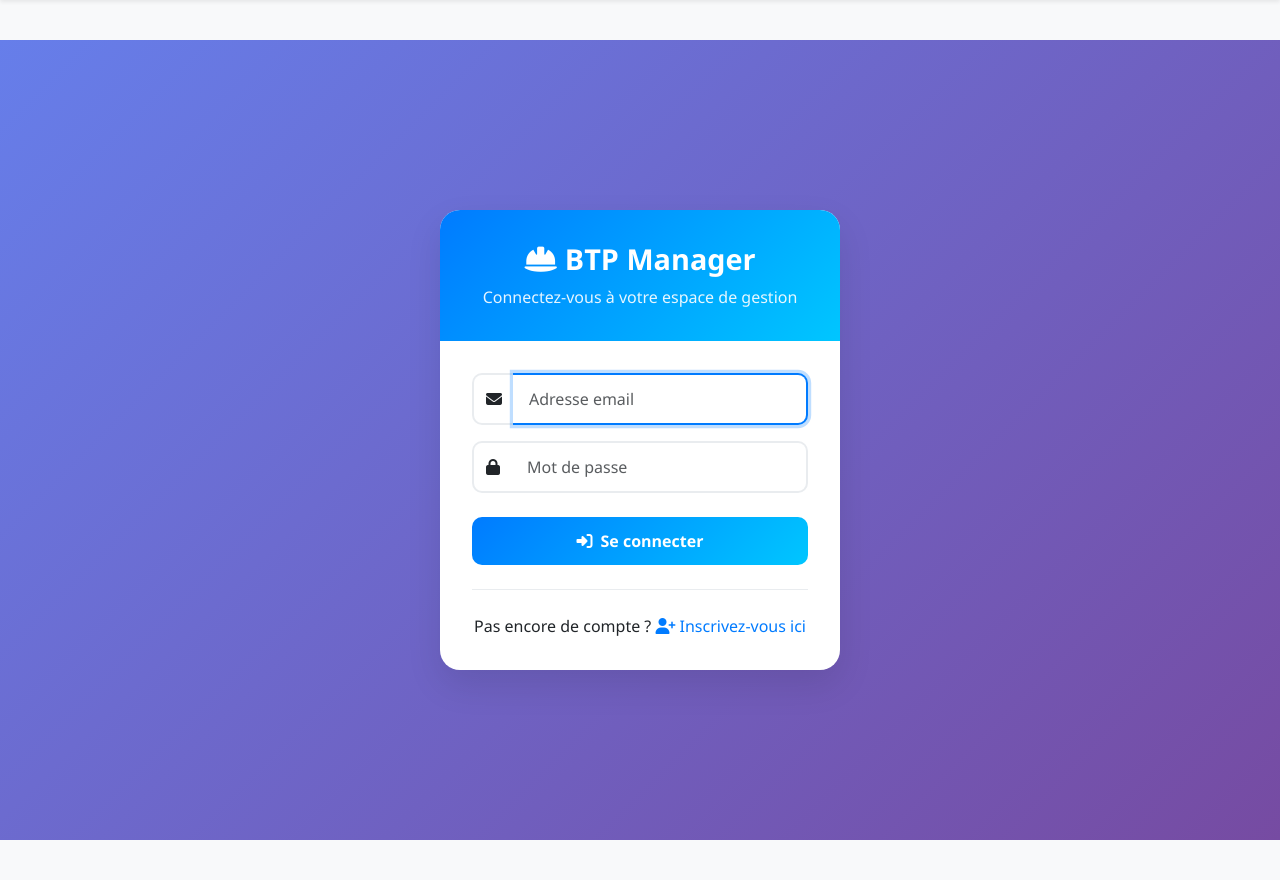
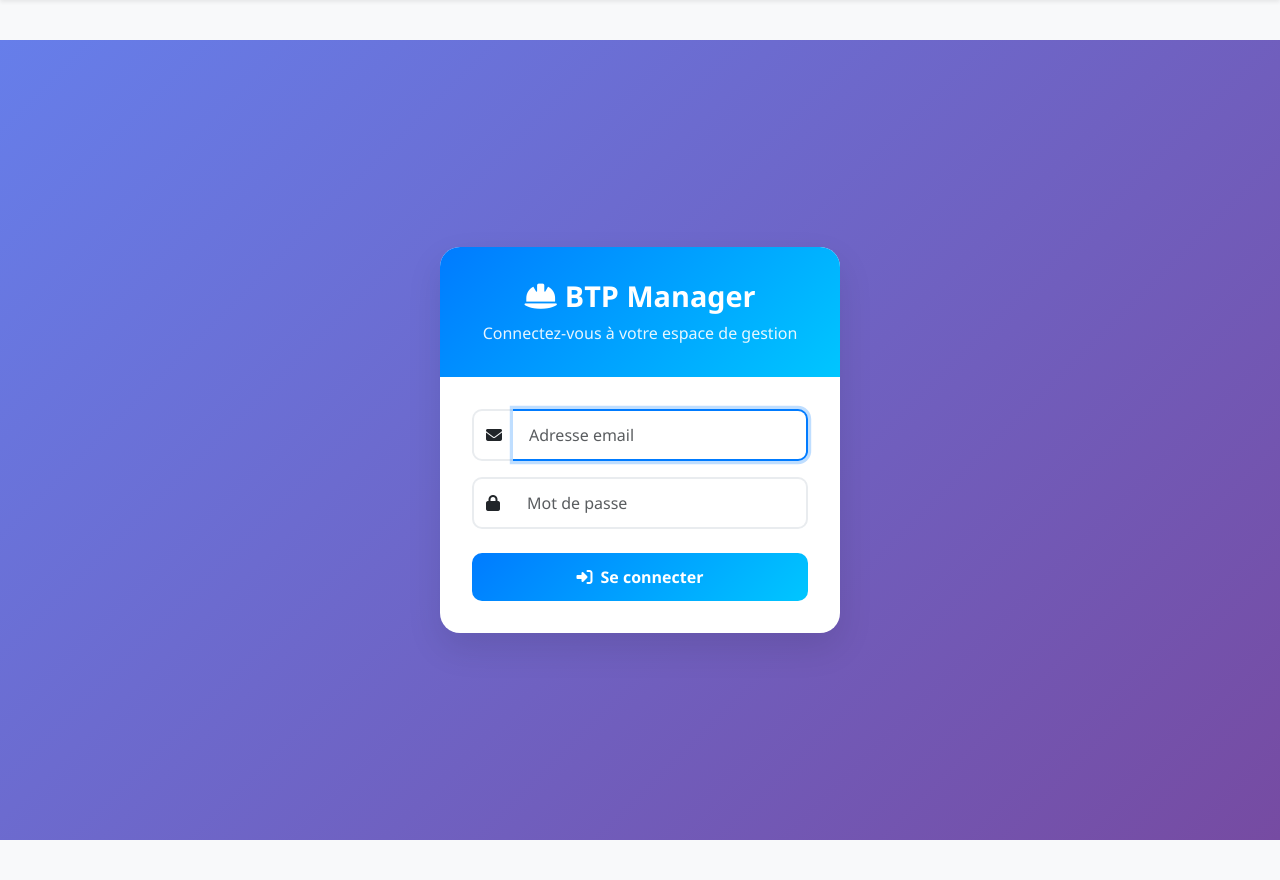
Before and after one commit to sofiane7878/EdifisPro, a Symfony app: template templates/security/login.html.twig in a window 1280 px wide. Shown: the part 56-936 px from the top of the page. Run offline with Twig, Linux system fonts and the light colour scheme; the template is opened without the code that fills it, so the values that code supplies are empty; some libraries are stand-ins or nearby versions.

Commit message:
feat: ajout des templates Twig (base, affectation, chantier, equipe, etc.)

```diff
--- a/templates/base.html.twig
+++ b/templates/base.html.twig
@@ -104,7 +104,8 @@
     <!-- Messages Flash - Conteneur centré -->
     <div class="container mt-3">
         {% for label, messages in app.flashes %}
-            <div class="alert alert-{{ label }} alert-dismissible fade show" role="alert">
+            {% set alertClass = 'alert-' ~ (label == 'error' ? 'danger' : label) %}
+            <div class="alert {{ alertClass }} alert-dismissible fade show" role="alert">
                 {% for message in messages %}
                     <p class="mb-0">{{ message }}</p>
                 {% endfor %}
--- a/templates/security/login.html.twig
+++ b/templates/security/login.html.twig
@@ -156,14 +156,6 @@
                     </button>
                 </form>
 
-                <div class="login-footer">
-                    <p class="mb-0">
-                        Pas encore de compte ?
-                        <a href="{{ path('app_register') }}">
-                            <i class="fas fa-user-plus me-1"></i>Inscrivez-vous ici
-                        </a>
-                    </p>
-                </div>
             {% endif %}
         </div>
     </div>
```
Also changed, not shown: templates/affectation/new.html.twig (+7 -0 lines), templates/equipe/edit.html.twig (+7 -0 lines).
